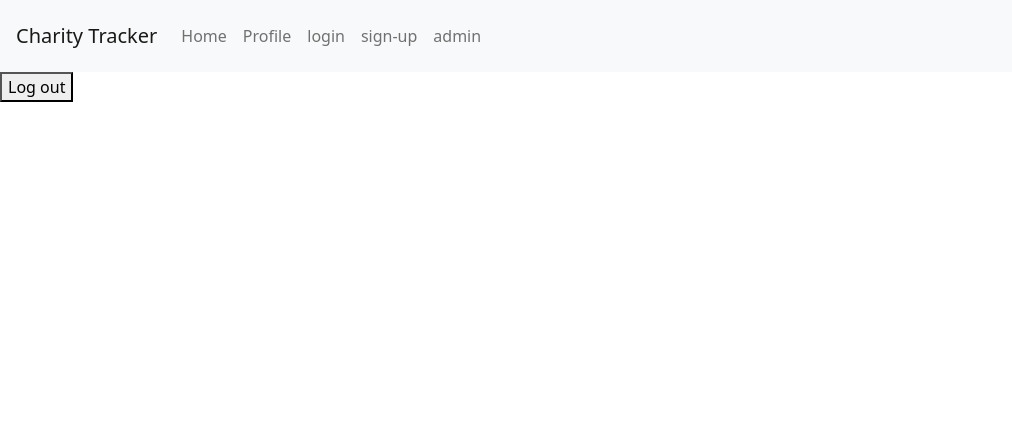
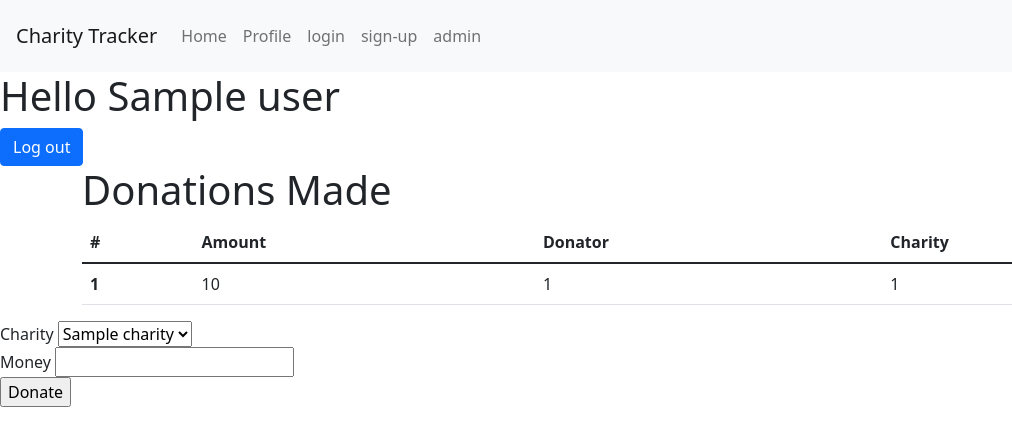
Before and after one commit to alexthegreat194/charity-tracker, a Flask app: page /profile in a window 1280 px wide. Shown: the top 446 px of the page, without its empty margins (0-1012 px from the left). Run offline with Flask 2, Linux system fonts and the light colour scheme; the visitor is signed in with stand-in values (Sample User, id 1); a database or web service that is not in the repository returns one stand-in record (values such as "Sample title"); some libraries are stand-ins or nearby versions.

Commit message:
added profile page with logging

```diff
--- a/app.py
+++ b/app.py
@@ -4,11 +4,12 @@ from pymongo import MongoClient
 from bson.objectid import ObjectId
 import datetime
 
+import pymongo
+
 '''
 TODO:
 charity page for individual charities
-profile page
-log donation on profile page
+
 '''
 
 app = Flask(__name__)
@@ -20,26 +21,48 @@ client = MongoClient()
 db = client.Charity_Tracker
 users = db.users
 charities = db.charities
+donations = db.donations
 
 @app.route('/')
 def index():
-    name = session.get("name")
-    return render_template("index.html", name=name, charities=charities.find())
+    return render_template("index.html", charities=charities.find())
+
 
 @app.route('/profile')
 def profile():
-    name = session.get("name")
-    if name != None:
-        return render_template("profile.html")
+    username = session.get("username")
+    if username != None:
+        user = users.find_one({'username':session.get('username')})
+        charities_list = charities.find().sort('name', pymongo.ASCENDING)
+        print(user)
+        user_donations = donations.find({'donator_id':user['_id']})
+        return render_template("profile.html", user=user, charities=charities_list, donations=user_donations)
     else:
         return redirect(url_for("login"))
 
+@app.route('/profile', methods=['POST'])
+def profile_form():
+    charity_id = request.form.get('chosen-charity')
+    money = request.form.get('money')
+    user = users.find_one({'username':session.get('username')})
+
+    donation = {
+        'amount':float(money),
+        'donator_id':user['_id'],
+        'charity_id':charity_id,
+        'created':datetime.datetime.utcnow()
+    }
+    donations.insert_one(donation)
+
+    return redirect(url_for('profile'))
+
+
 @app.route('/logout')
 def logout():
-    session["name"] = None
     session["username"] = None
     session["password"] = None
     return redirect(url_for("login"))
+
 
 @app.route('/login')
 def login():
@@ -53,12 +76,16 @@ def login_form():
 
     found_user = users.find_one({"username": username})
     if found_user:
-        print("Found")
+        print("Found user")
+        print(found_user)
+
+
         if bcrypt.check_password_hash(found_user['password'], password):
-            session["name"] = found_user['name']
+            print("Logged in")
             session["username"] = found_user['username']
             session["password"] = found_user['password']
             return redirect(url_for("index"))
+
         else:
             flash("Incorrect Password")
             return redirect(url_for("login"))
@@ -66,6 +93,7 @@ def login_form():
         print("Not Found")
         flash("User Not Found")
         return redirect(url_for("login"))
+
 
 @app.route('/signup')
 def signup():
@@ -91,11 +119,11 @@ def signup_form():
     }
     users.insert(user)
 
-    session["name"] = user['name']
     session["username"] = user['username']
     session["password"] = user['password']
 
     return redirect(url_for("index"))
+
 
 @app.route('/admin')
 def admin():
@@ -103,7 +131,7 @@ def admin():
     print(f'{username} tried to access admin...')
     if username != None:
         if username == 'admin':
-            return render_template("admin.html", users=users.find(), charities=charities.find())
+            return render_template("admin.html", users=users.find(), charities=charities.find(), donations=donations.find())
         else:
             return render_template("profile.html")
     else:
@@ -122,5 +150,17 @@ def admin_form():
 
     return redirect(url_for('admin'))
 
+
+@app.route('/charity/<id>')
+def charity(id):
+    charity = charities.find_one({'_id':ObjectId(id)})
+    if charity:
+        found_donations = donations.find({'charity_id':charity['_id']})
+        print(found_donations)
+        return render_template('charity.html', charity=charity, donations=found_donations)
+    else:
+        return redirect(url_for('index'))
+
+
 if __name__ == "__main__":
     app.run(debug=True)
--- a/templates/base.html
+++ b/templates/base.html
@@ -10,6 +10,8 @@
         <link href="https://cdn.jsdelivr.net/npm/bootstrap@5.1.3/dist/css/bootstrap.min.css" rel="stylesheet" integrity="sha384-1BmE4kWBq78iYhFldvKuhfTAU6auU8tT94WrHftjDbrCEXSU1oBoqyl2QvZ6jIW3" crossorigin="anonymous">
         <!-- JavaScript Bundle with Popper -->
         <script src="https://cdn.jsdelivr.net/npm/bootstrap@5.1.3/dist/js/bootstrap.bundle.min.js" integrity="sha384-ka7Sk0Gln4gmtz2MlQnikT1wXgYsOg+OMhuP+IlRH9sENBO0LRn5q+8nbTov4+1p" crossorigin="anonymous"></script>
+        <script src="https://cdn.jsdelivr.net/npm/@popperjs/core@2.10.2/dist/umd/popper.min.js" integrity="sha384-7+zCNj/IqJ95wo16oMtfsKbZ9ccEh31eOz1HGyDuCQ6wgnyJNSYdrPa03rtR1zdB" crossorigin="anonymous"></script>
+        <script src="https://cdn.jsdelivr.net/npm/bootstrap@5.1.3/dist/js/bootstrap.min.js" integrity="sha384-QJHtvGhmr9XOIpI6YVutG+2QOK9T+ZnN4kzFN1RtK3zEFEIsxhlmWl5/YESvpZ13" crossorigin="anonymous"></script>
     </head>
     <body>
         {% include 'partials/navbar.html' %}
--- a/templates/profile.html
+++ b/templates/profile.html
@@ -1,5 +1,55 @@
 {% extends 'base.html' %}
 
 {% block content %}
-    <a href="{{ url_for('logout') }}"><button class="button">Log out</button></a>
+
+    <h1>Hello {{ user.name }}</h1>
+    <a href="{{ url_for('logout') }}"><button class="btn btn-primary">Log out</button></a>
+
+    <div class="container">
+        <h1>Donations Made</h1>
+        <table class="table">
+
+            <thead>
+                <th>#</th>
+                <th>Amount</th>
+                <th>Donator</th>
+                <th>Charity</th>
+            </thead>
+
+            <tbody>
+                {% for donation in donations %}
+                    <tr>
+                        <th scope="row">{{donation._id}}</th>
+                        <td>{{donation.amount}}</td>
+                        <td>{{donation.donator_id}}</td>
+                        <td>{{donation.charity_id}}</td>
+                    </tr>
+                {% endfor %}
+            </tbody>
+
+        </table>
+    </div>
+
+    <form action="" method="post">
+
+        <div class="form-group">
+            <label for="chosen-charity">Charity</label>
+            <select name="chosen-charity" id="chosen-charity">
+                {% for charity in charities %}
+                    <option value="{{ charity._id }}">{{ charity.name }}</option>
+                {% endfor %}
+            </select>
+        </div>
+
+        <div class="form-group">
+            <label for="money">Money</label>
+            <input type="number" name="money" id="money">
+        </div>
+
+        <div class="form-group">
+            <input type="submit" value="Donate">
+        </div>
+
+    </form>
+
 {% endblock content %}
```
Also changed, not shown: templates/admin.html (+25 -0 lines), templates/charity.html (added, +36 -0 lines), templates/index.html (+3 -6 lines).
